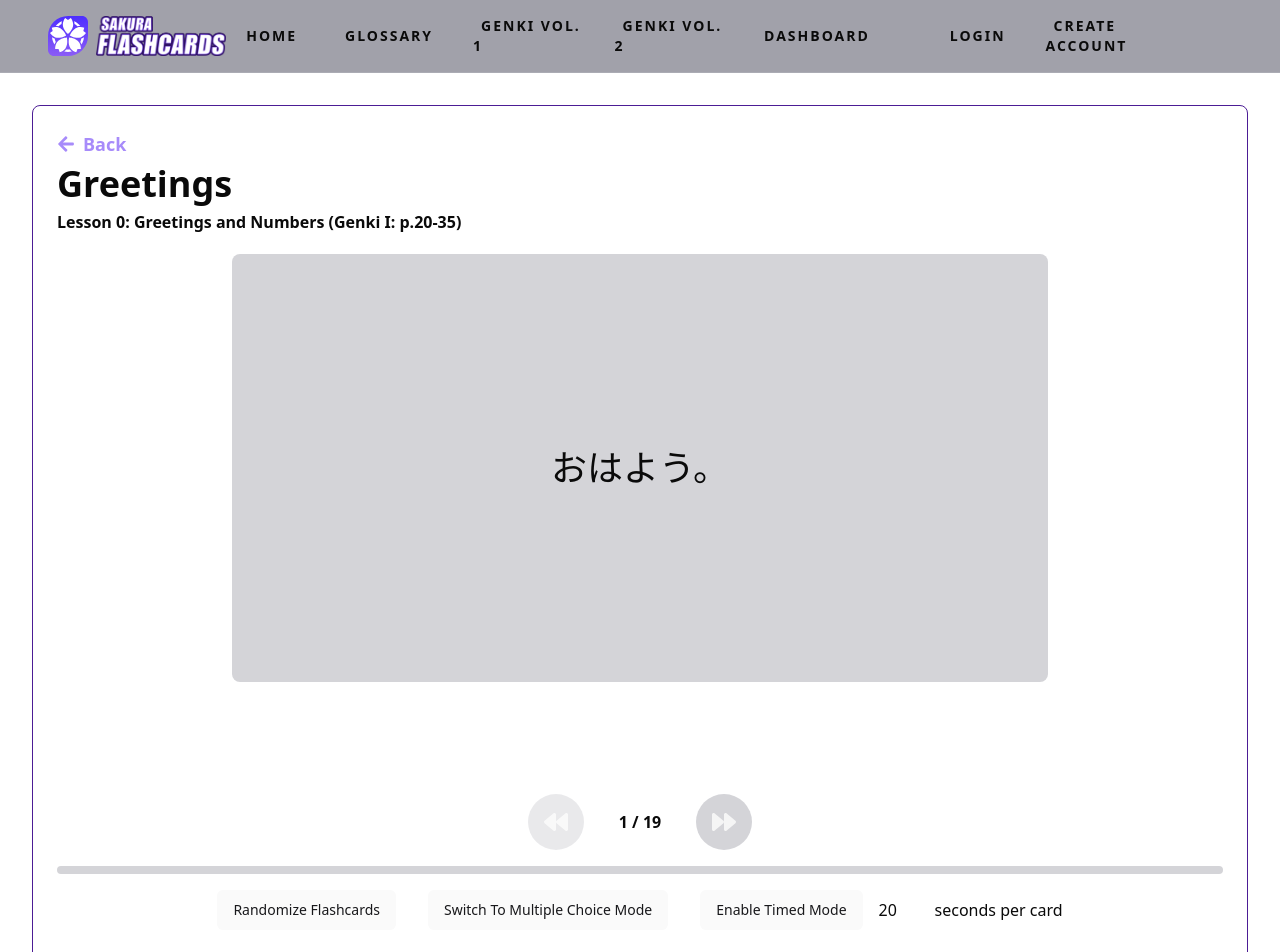
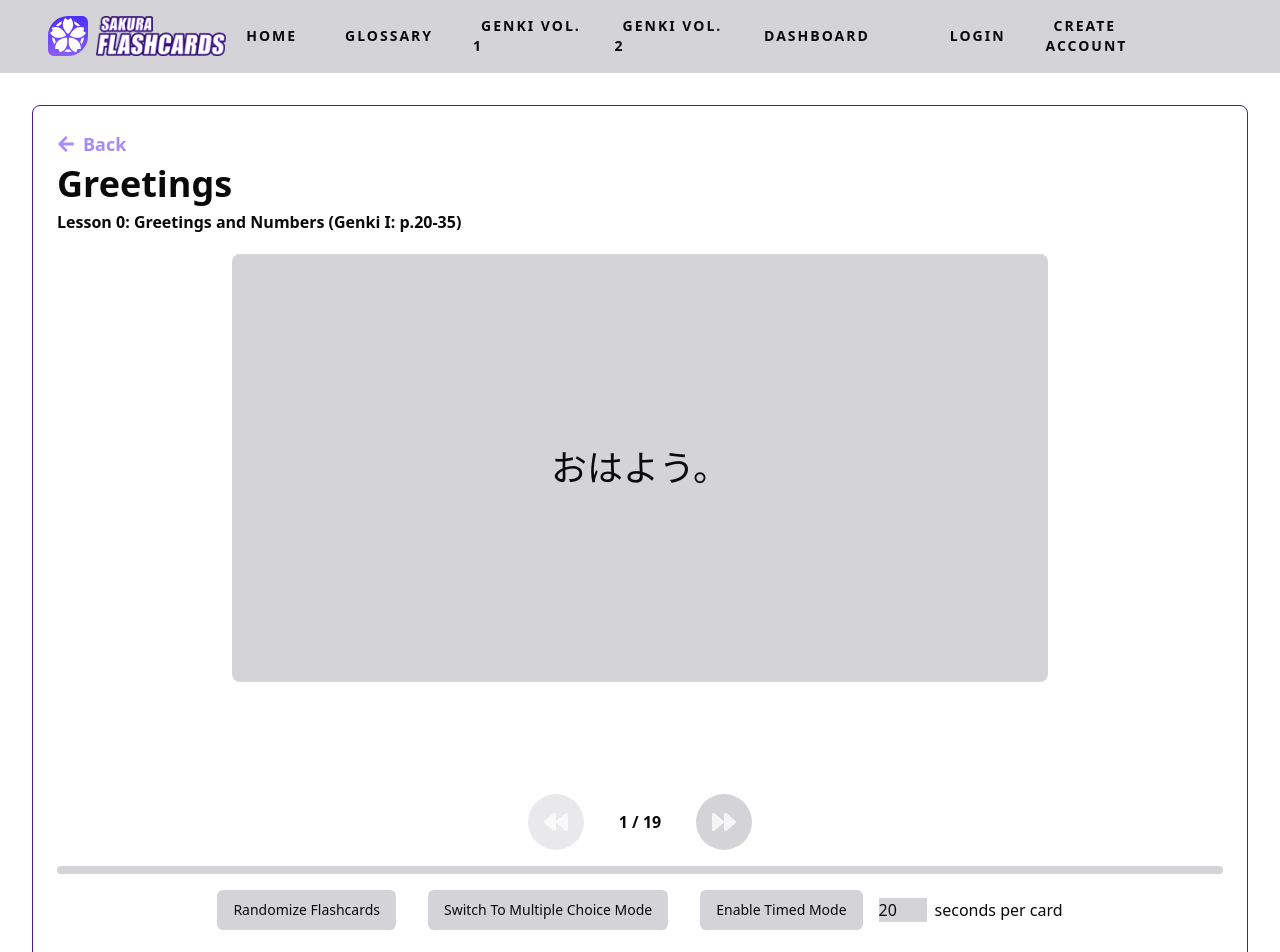
Before and after one commit to MatthewBiggins/CIS4250-Group4-Sakura-Flashcards, a Next.js app in the folder sakura-flashcards/: page /studysets/genki-1/lesson-0/greetings in a window 1280 px wide. Shown: the top 952 px of the page. Built offline with nearby package versions, Linux system fonts and the light colour scheme.

Commit message:
fixed and improved tailwind css variables, fixed button colour. Ref #88

```diff
--- a/sakura-flashcards/app/globals.css
+++ b/sakura-flashcards/app/globals.css
@@ -55,10 +55,11 @@
 
     --textColour: 0, 0%, 90%; /* neutral 200 */
     /* background colour for lesson links */
-    --lessonLink: 240, 6%, 10%; /* zinc 900 */
-    --lessonLink-hover: 240, 4%, 16%; /* zinc 800 */
-    /* colour for lesson links and header */
-    --lessonColour: 0, 0%, 90%; /* neutral 200 */
+    --lessonLink: 240, 4%, 16%; /* zinc 800 NOTE: this is also used for the flashcards*/
+    --lessonLink-hover: 240, 5%, 26%; /* zinc 700*/
+
+    --button: 240, 4%, 16%;
+    --button-hover: 240, 5%, 26%;
   }
 
   .dark {
@@ -96,10 +97,8 @@
 
     --textColour: 0, 0%, 90%; /* neutral 200 */
     /* background colour for lesson links */
-    --lessonLink: 240, 6%, 10%; /* zinc 900 */
-    --lessonLink-hover: 240, 4%, 16%; /* zinc 800 */
-    /* colour for lesson links and header */
-    --lessonColour: 0, 0%, 90%; /* neutral 200 */
+    --lessonLink: 240, 4%, 16%; /* zinc 800 NOTE: this is also used for the flashcards*/
+    --lessonLink-hover: 240, 5%, 26%; /* zinc 700*/
 
     --button: 240, 4%, 16%;
     --button-hover: 240, 5%, 26%;
@@ -140,11 +139,8 @@
 
     --textColour: 0, 0%, 4%; /* neutral 950 */
     /* background colour for lesson links */
-    --lessonLink: 240, 5%, 65%; /* zinc 400 */
-    --lessonLink-hover: 240, 5%, 84%; /* zinc 300 NOTE: this is also used for the flashcards*/
-    /* colour for lesson links and header */
-    /*--lessonColour: 0, 0%, 90%; /* neutral 200 */
-    --lessonColour: 0, 0%, 4%; /* neutral 200 */
+    --lessonLink: 240, 5%, 84%; /* zinc 300 NOTE: this is also used for the flashcards */
+    --lessonLink-hover: 240, 6%, 90%; /* zinc 200 */
 
     --button: 240, 5%, 84%;
     --button-hover: 240, 6%, 90%;
--- a/sakura-flashcards/app/page.tsx
+++ b/sakura-flashcards/app/page.tsx
@@ -24,12 +24,12 @@
                     key={item.name}
                     className="block space-y-1.5 rounded-lg px-5 py-3 bg-lessonLink hover:bg-lessonLink-hover custom-transition"
                   >
-                    <h3 className="text-lessonColour text-lg sm:text-xl font-bold">
+                    <h3 className="text-textColour text-lg sm:text-xl font-bold">
                       {item.name}
                     </h3>
 
                     {item.description && (
-                      <p className="text-lessonColour line-clamp-3 font-semibold">
+                      <p className="text-textColour line-clamp-3 font-semibold">
                         {item.description}
                       </p>
                     )}
--- a/sakura-flashcards/app/studysets/[studySetId]/[lessonId]/[flashcardId]/page.tsx
+++ b/sakura-flashcards/app/studysets/[studySetId]/[lessonId]/[flashcardId]/page.tsx
@@ -55,7 +55,7 @@
           {unit.items.map((item, i) => (
             <li
               key={`${unit.slug}-${i}`}
-              className="grid sm:grid-cols-2 items-center gap-4 rounded-lg bg-lessonLink-hover p-4 lg:p-6"
+              className="grid sm:grid-cols-2 items-center gap-4 rounded-lg bg-lessonLink p-4 lg:p-6"
             >
               <div className="text-2xl">{item.frontSide}</div>
               <div className="text-lg">{item.backSide}</div>
--- a/sakura-flashcards/components/Flashcard.tsx
+++ b/sakura-flashcards/components/Flashcard.tsx
@@ -62,7 +62,7 @@
       let rawCardColour;
       if (themeWrapper) {
         const themeStyles = getComputedStyle(themeWrapper);
-        rawCardColour = themeStyles.getPropertyValue("--lessonLink-hover").trim();
+        rawCardColour = themeStyles.getPropertyValue("--lessonLink").trim();
       }
       setCardColour(`hsl(${rawCardColour})`);
     }
@@ -489,7 +489,7 @@
 </motion.div>
 
           {/* Flashcard Back */}
-          <div className="flip-card-back w-[100%] h-[100%] bg-lessonLink-hover rounded-lg p-4 flex justify-center items-center">
+          <div className="flip-card-back w-[100%] h-[100%] bg-lessonLink rounded-lg p-4 flex justify-center items-center">
             <div className="text-3xl sm:text-4xl">{cardBack}</div>
           </div>
         </motion.div>
@@ -548,7 +548,7 @@
                       variant="ghost"
                       size="lg"
                       key={answer.valueOf()}
-                      className="hover:bg-lessonLink bg-lessonLink-hover"
+                      className="hover:bg-lessonLink-hover bg-lessonLink"
                       onClick={() => {
                         handleResponse(cardBack.valueOf() == answer.valueOf());
                       }}
@@ -594,7 +594,7 @@
       </div>
 
       {/* Progress Bar */}
-      <div className="bg-lessonLink-hover h-2 w-full rounded-2xl">
+      <div className="bg-lessonLink h-2 w-full rounded-2xl">
         <div
           className="h-full bg-violet-500 rounded-2xl transition-all duration-300"
           style={{ width: `${progressBar}%` }}
@@ -607,6 +607,7 @@
           onClick={() => {
             setShouldRandomize((prev) => !prev);
           }}
+          className='bg-lessonLink hover:bg-lessonLink-hover text-textColour'
         >
           {shouldRandomize ? "Un-randomize" : "Randomize"} Flashcards
         </Button>
@@ -615,6 +616,7 @@
         {studyMode != "mc" &&
           <Button
             onClick={() => {setStudyMode("mc")}}
+            className='bg-lessonLink hover:bg-lessonLink-hover text-textColour'
           >
             Switch To Multiple Choice Mode
           </Button>
@@ -622,6 +624,7 @@
         {studyMode == "mc" &&
           <Button
             onClick={() => {setStudyMode("classic")}}
+            className='bg-lessonLink hover:bg-lessonLink-hover text-textColour'
           >
             Switch Back To Classic Mode
           </Button>
@@ -634,6 +637,7 @@
               onClick={() => {
                 setTimer(secondsPerCard * cardData.length);
               }}
+              className='bg-lessonLink hover:bg-lessonLink-hover text-textColour'
             >
               Enable Timed Mode
             </Button>
@@ -641,7 +645,7 @@
               type="number"
               value={secondsPerCard}
               onChange={handleSecondsPerCardChange}
-              className="w-12 -mr-6 -ml-4"
+              className="w-12 -mr-6 -ml-4 bg-lessonLink hover:bg-lessonLink-hover text-textColour"
             />
             seconds per card
           </>
--- a/sakura-flashcards/tailwind.config.ts
+++ b/sakura-flashcards/tailwind.config.ts
@@ -59,7 +59,6 @@
           DEFAULT: "hsl(var(--lessonLink))",
           hover: "hsl(var(--lessonLink-hover))",
         },
-        lessonColour: "hsl(var(--lessonColour))",
         button: {
           DEFAULT: "hsl(var(--button))",
           hover: "hsl(var(--button-hover))",
```
